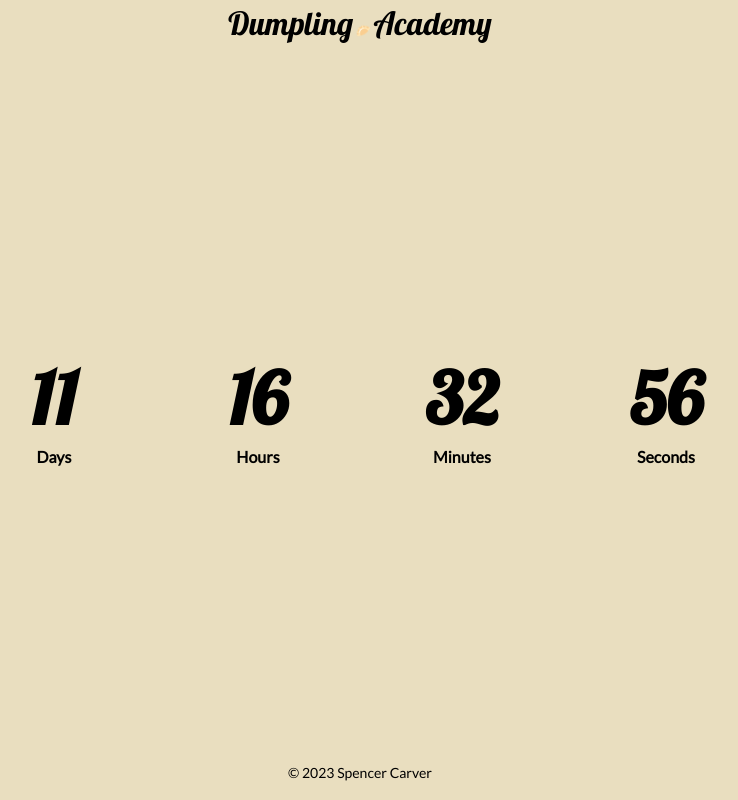
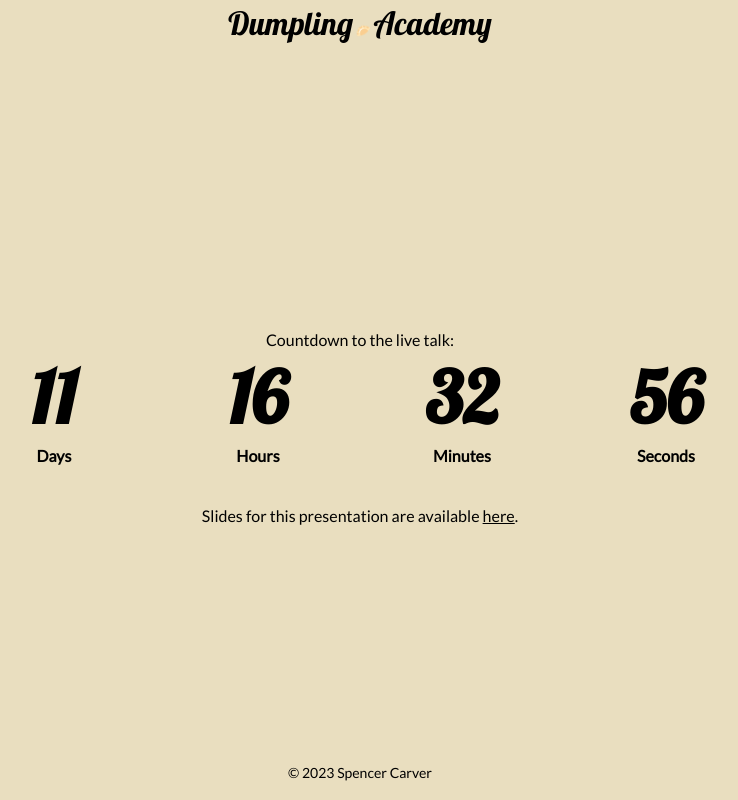
Before and after one commit to spencer-carver/dumpling-academy, a Next.js app: page / in a window 1280 px wide. Shown: the whole page, without its empty margins (280-1018 px from the left). Built offline with nearby package versions, Linux system fonts and the light colour scheme; no server answers.

Commit message:
clearer slide ctas

```diff
--- a/package.json
+++ b/package.json
@@ -1,6 +1,6 @@
 {
   "name": "dumpling-academy",
-  "version": "0.1.3",
+  "version": "0.1.4",
   "description": "Website leveraging Next.js",
   "private": true,
   "main": "index.js",
--- a/pages/index.tsx
+++ b/pages/index.tsx
@@ -19,7 +19,7 @@ const PageDiv = styled("div", {
 const CenteredDiv = styled("div", {
     display: "inline-block",
     margin: "0 auto",
-    marginTop: "calc(50vh - 113px)",
+    marginTop: "calc(50vh - 133px)",
 });
 
 const Table = styled("table", {
@@ -130,7 +130,7 @@ const CountdownTimer = ({ targetEvent, currentTime }: { targetEvent: Event; curr
     );
 };
 
-const PageContent = () => {
+const CounterAndMessaging = () => {
     const [ currentEventIndex, setCurrentEventIndex ] = useState(0);
     const [ currentTime, setCurrentTime ] = useState(null);
 
@@ -157,45 +157,38 @@ const PageContent = () => {
 
     if (currentEvent.event.includes("COUNTDOWN")) {
         return (
-            <CenteredDiv>
+            <>
+                { `Countdown to the ${ currentEvent.event.includes("VIRTUAL") ? "virtual" : "live" } talk:` }
                 <Link href={ currentEvent.link }>
                     <CountdownTimer targetEvent={ currentEvent } currentTime={ currentTime } />
                 </Link>
-            </CenteredDiv>
+            </>
         );
     }
 
     if (currentEvent.event.includes("TALK")) {
         return (
-            <CenteredDiv>
+            <>
                 The talk is live! <Link href={ currentEvent.link } css={{ textDecoration: "underline" }}>Watch it</Link>.
-            </CenteredDiv>
+            </>
         );
     }
 
     if (currentEvent.event.includes("POST")) {
         return (
-            <CenteredDiv>
-                { "This talk has concluded, as a token of appreciation for attending, please claim this " }
+            <>
+                { `The ${ currentEvent.event.includes("VIRTUAL") ? "virtual" : "live" } talk has concluded, as a token of appreciation for attending, please claim this ` }
                 <Link href={ currentEvent.link } css={{ textDecoration: "underline" }}>promotional access to bloomberg.com</Link>.
-                <br />
-                <br />
-                { "Slides for this presentation are available " }
-                <Link href="/slides.pdf" css={{ textDecoration: "underline" }}>here</Link>.
-            </CenteredDiv>
+            </>
         );
     }
 
 
     return (
-        <CenteredDiv>
+        <>
             { "All talks are over, but you can find more details " }
             <Link href={ currentEvent.link } css={{ textDecoration: "underline" }}>here</Link>.
-            <br />
-            <br />
-            { "Slides for this presentation are available " }
-            <Link href="/slides.pdf" css={{ textDecoration: "underline" }}>here</Link>.
-        </CenteredDiv>
+        </>
     );
 };
 
@@ -217,7 +210,13 @@ const Homepage: FunctionComponent<PageProps & { lastUpdate: number; }> = ({ them
                 <meta name="twitter:image" content={ `${ process.env.NEXT_PUBLIC_SITE_URL }/seo.jpg` } />
             </Head>
             <PageDiv>
-                <PageContent />
+                <CenteredDiv>
+                    <CounterAndMessaging />
+                    <br />
+                    <br />
+                    { "Slides for this presentation are available " }
+                    <Link href="/developerweek-2023/slides.pdf" css={{ textDecoration: "underline" }}>here</Link>.
+                </CenteredDiv>
             </PageDiv>
         </>
     );
```
Also changed, not shown: 2 other files (tests, documents, lock files or other folders).
